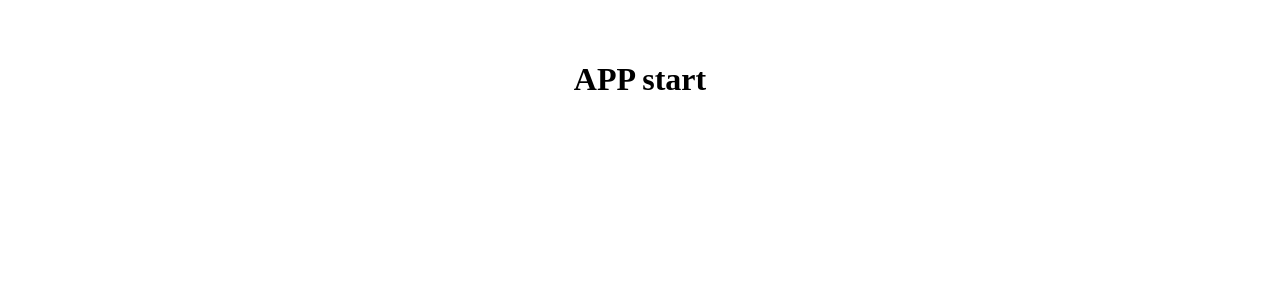
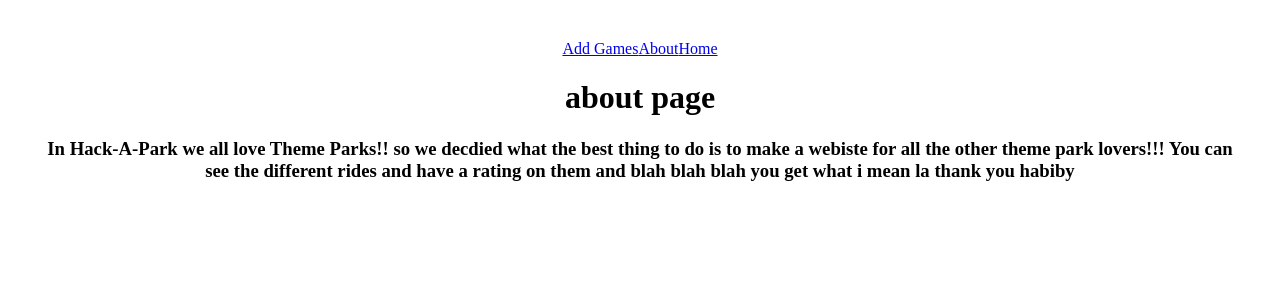
Before and after one commit to nakz57/Hack-A-ReactPark, a React (Vite) app: page /about in a window 1280 px wide. Shown: the top 300 px of the page. Built offline with nearby package versions, Linux system fonts and the light colour scheme.

Commit message:
Nav bar works with page changes

```diff
--- a/package.json
+++ b/package.json
@@ -8,7 +8,8 @@
   },
   "dependencies": {
     "react": "^18.2.0",
-    "react-dom": "^18.2.0"
+    "react-dom": "^18.2.0",
+    "react-router-dom": "^6.22.1"
   },
   "devDependencies": {
     "@types/react": "^18.2.56",
--- a/src/App.jsx
+++ b/src/App.jsx
@@ -1,8 +1,20 @@
+import { Route, Routes } from 'react-router-dom'
 import './App.css'
+import Nav from './components/Nav'
+import AllGames from './pages/AllGames'
+import About from './pages/About'
+import AddGame from './pages/AddGame'
 
 const App = () => (
   <div>
-    <h1>APP start</h1>
+    <Nav />
+    <main>
+      <Routes>
+        <Route path="/" element={<AllGames />} />
+        <Route path="/about" element={<About />} />
+        <Route path="/addgames" element={<AddGame />} />
+      </Routes>
+    </main>
   </div>
 )
 
--- /dev/null
+++ b/src/components/Nav.jsx
@@ -0,0 +1,17 @@
+import { Link } from 'react-router-dom'
+
+const Nav = () => {
+  return (
+    <div>
+      <header>
+        <nav>
+          <Link to="/addgames">Add Games</Link>
+          <Link to="/about">About</Link>
+          <Link to="/">Home</Link>
+        </nav>
+      </header>
+    </div>
+  )
+}
+
+export default Nav
--- a/src/main.jsx
+++ b/src/main.jsx
@@ -1,5 +1,10 @@
 import React from 'react'
 import ReactDOM from 'react-dom/client'
 import App from './App.jsx'
+import { BrowserRouter } from 'react-router-dom'
 
-ReactDOM.createRoot(document.getElementById('root')).render(<App />)
+ReactDOM.createRoot(document.getElementById('root')).render(
+  <BrowserRouter>
+    <App />
+  </BrowserRouter>
+)
--- /dev/null
+++ b/src/pages/About.jsx
@@ -0,0 +1,15 @@
+const About = () => {
+  return (
+    <div>
+      <h1>about page</h1>
+      <h3>
+        In Hack-A-Park we all love Theme Parks!! so we decdied what the best
+        thing to do is to make a webiste for all the other theme park lovers!!!
+        You can see the different rides and have a rating on them and blah blah
+        blah you get what i mean la thank you habiby
+      </h3>
+    </div>
+  )
+}
+
+export default About
--- /dev/null
+++ b/src/pages/AddGame.jsx
@@ -0,0 +1,9 @@
+const AddGame = () => {
+  return (
+    <div>
+      <h1>Add Game</h1>
+    </div>
+  )
+}
+
+export default AddGame
--- /dev/null
+++ b/src/pages/AllGames.jsx
@@ -0,0 +1,9 @@
+const AllGames = () => {
+  return (
+    <div>
+      <h1>This is All Games</h1>
+    </div>
+  )
+}
+
+export default AllGames
```
Also changed, not shown: 1 other file (tests, documents, lock files or other folders).
